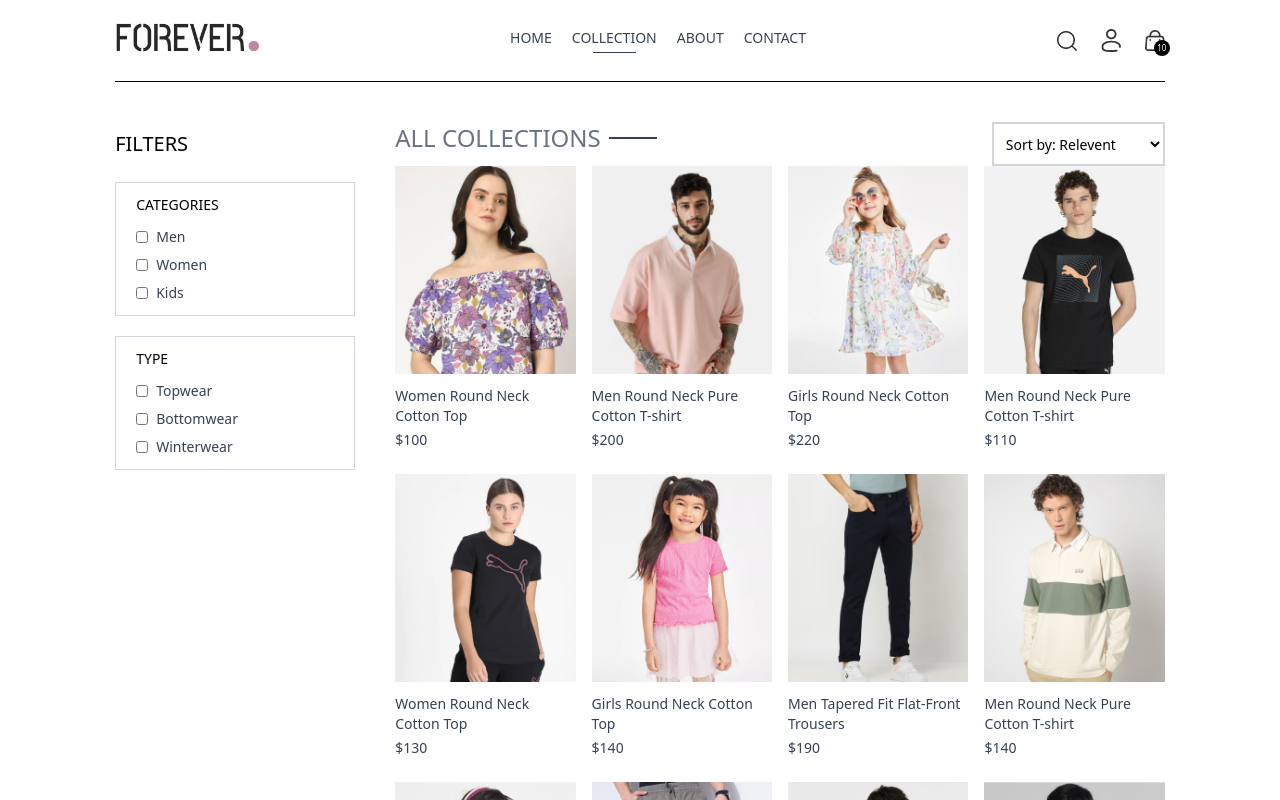
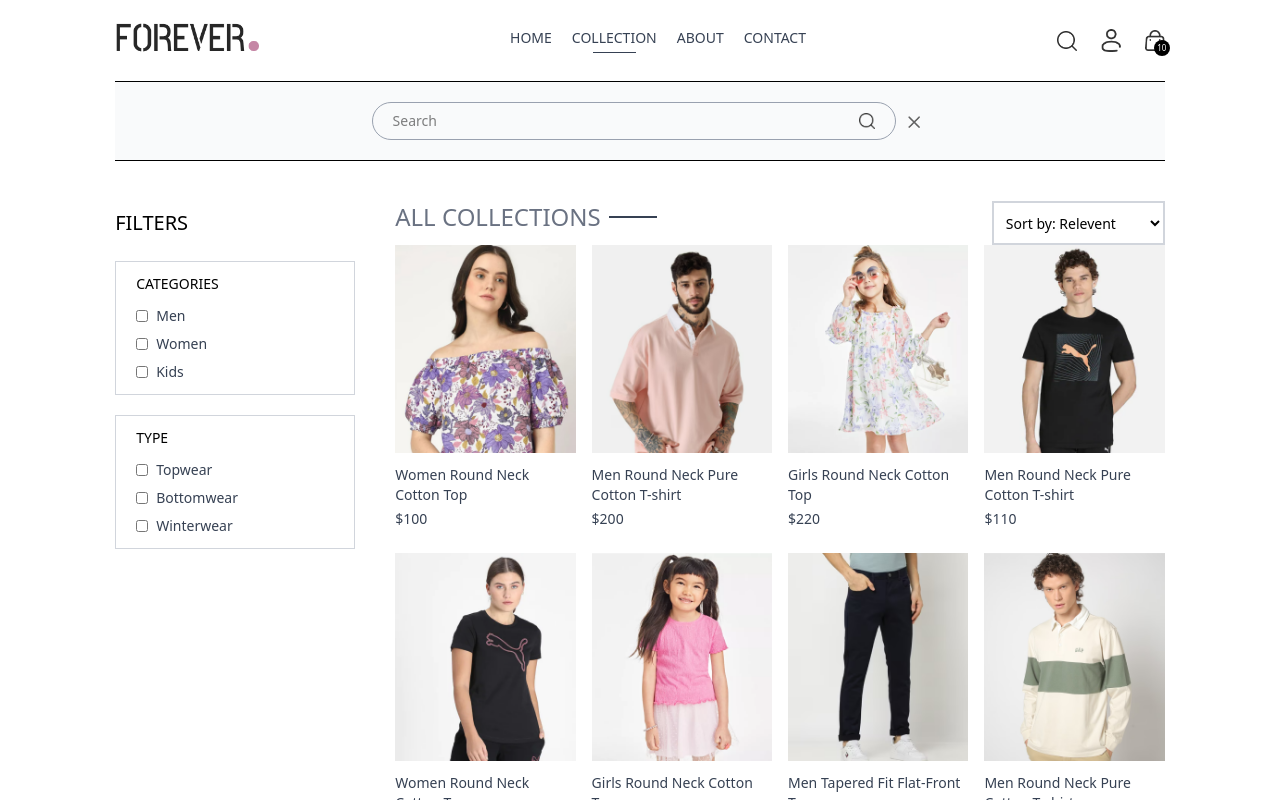
Before and after one commit to MdIrshadAnsari/Forever, a React (Vite) app in the folder client/: page /collection in a window 1280 px wide. Both pictures are taken after a click on the picture 1066 px from the left and 40 px from the top of the page. Shown: the top 800 px of the page. Built offline with nearby package versions, Linux system fonts and the light colour scheme.

Commit message:
Collection Page completed

```diff
--- a/client/src/App.jsx
+++ b/client/src/App.jsx
@@ -11,11 +11,13 @@
 import Orders from "./pages/Orders";
 import Navbar from "./components/Navbar";
 import Footer from "./components/Footer";
+import SearchBar from "./components/SearchBar";
 
 const App = () => {
   return (
     <div className="px-4 sm:px-[5vw] md:px-[7vw] lg:px-[9vw]">
       <Navbar/>
+      <SearchBar/>
       <Routes>
         <Route path="/" element={<Home />} />
         <Route path="/collection" element={<Collection />} />
--- a/client/src/components/Navbar.jsx
+++ b/client/src/components/Navbar.jsx
@@ -1,9 +1,11 @@
-import React, { useState } from "react";
+import React, { useContext, useState } from "react";
 import { assets } from "../assets/assets";
 import { NavLink, Link } from "react-router-dom";
+import { ShopContext } from "../context/ShopContext";
 
 const Navbar = () => {
   const [visible, setvisible] = useState(false);
+  const{setshowSearch}  = useContext(ShopContext)
   return (
     <div className="flex items-center justify-between py-5 font-medium">
       <Link to="/">
@@ -29,7 +31,7 @@
       </ul>
 
       <div className="flex items-center gap-6">
-        <img src={assets.search_icon} className="w-5 cursor-pointer" alt="" />
+        <img onClick={()=> setshowSearch(true)} src={assets.search_icon} className="w-5 cursor-pointer" alt="" />
 
         <div className="group relative">
           <img
--- /dev/null
+++ b/client/src/components/SearchBar.jsx
@@ -0,0 +1,43 @@
+import React, { useContext, useEffect, useState } from "react";
+import { ShopContext } from "../context/ShopContext";
+import { assets } from "../assets/assets";
+import { useLocation } from "react-router-dom";
+
+const SearchBar = () => {
+  const { search, setsearch, showSearch, setshowSearch } =
+    useContext(ShopContext);
+    const[visible, setvisible] = useState(false);
+    const location = useLocation()
+
+    useEffect(()=>{
+     if(location.pathname.includes('collection')){
+        setvisible(true)
+     }
+     else{
+        setvisible(false)
+     }
+    }, [location])
+
+  return showSearch && visible ? (
+    <div className="border-t bg-gray-50 text-center">
+      <div className="inline-flex items-center justify-center border border-gray-400 px-5 py-2 my-5 mx-3 rounded-full w-3/4 sm:w-1/2">
+        <input
+          value={search}
+          onChange={(e) => setsearch(e.target.value)}
+          className="flex-1 outline-none bg-inherit text-sm"
+          type="text"
+          placeholder="Search"
+        />
+        <img className="w-4" src={assets.search_icon} alt="" />
+      </div>
+      <img
+        onClick={() => setshowSearch(false)}
+        className="inline w-3 cursor-pointer"
+        src={assets.cross_icon}
+        alt=""
+      />
+    </div>
+  ) : null
+};
+
+export default SearchBar;
--- a/client/src/context/ShopContext.jsx
+++ b/client/src/context/ShopContext.jsx
@@ -1,5 +1,6 @@
 import { createContext } from "react";
 import { products } from "../assets/assets";
+import { useState } from "react";
 
 export const ShopContext = createContext();
 
@@ -7,10 +8,11 @@
 const delivery_fee = 10;
 
 
-
 const ShopContextProvider = (props)=>{
+    const [search, setsearch] = useState('')
+    const [showSearch, setshowSearch] = useState(false)
     const value = {
-        products, currency, delivery_fee
+        products, currency, delivery_fee, search, setsearch, showSearch, setshowSearch
     }
     return(
         <ShopContext.Provider value={value}>
--- a/client/src/pages/Collection.jsx
+++ b/client/src/pages/Collection.jsx
@@ -6,7 +6,7 @@
 import ProductItem from "../components/ProductItem";
 
 const Collection = () => {
-  const { products } = useContext(ShopContext);
+  const { products, search, showSearch } = useContext(ShopContext);
   const [showFilter, setshowFilter] = useState(false);
   const [filterProducts, setfilterProducts] = useState([]);
   const [category, setcategory] = useState([])
@@ -35,6 +35,9 @@
 
    const applyfilter = ()=>{
     let productCopy = products.slice();
+    if(showSearch && search.length > 0){
+      productCopy = productCopy.filter(item=> item.name.toLowerCase().includes(search.toLowerCase()))
+    }
     if(category.length > 0){
       productCopy = productCopy.filter(item=> category.includes(item.category))
     }
@@ -64,7 +67,7 @@
 
    useEffect(()=>{
     applyfilter()
-   }, [category, subcategory])
+   }, [category, subcategory, search, showSearch])
 
 
   useEffect(()=>{
```
